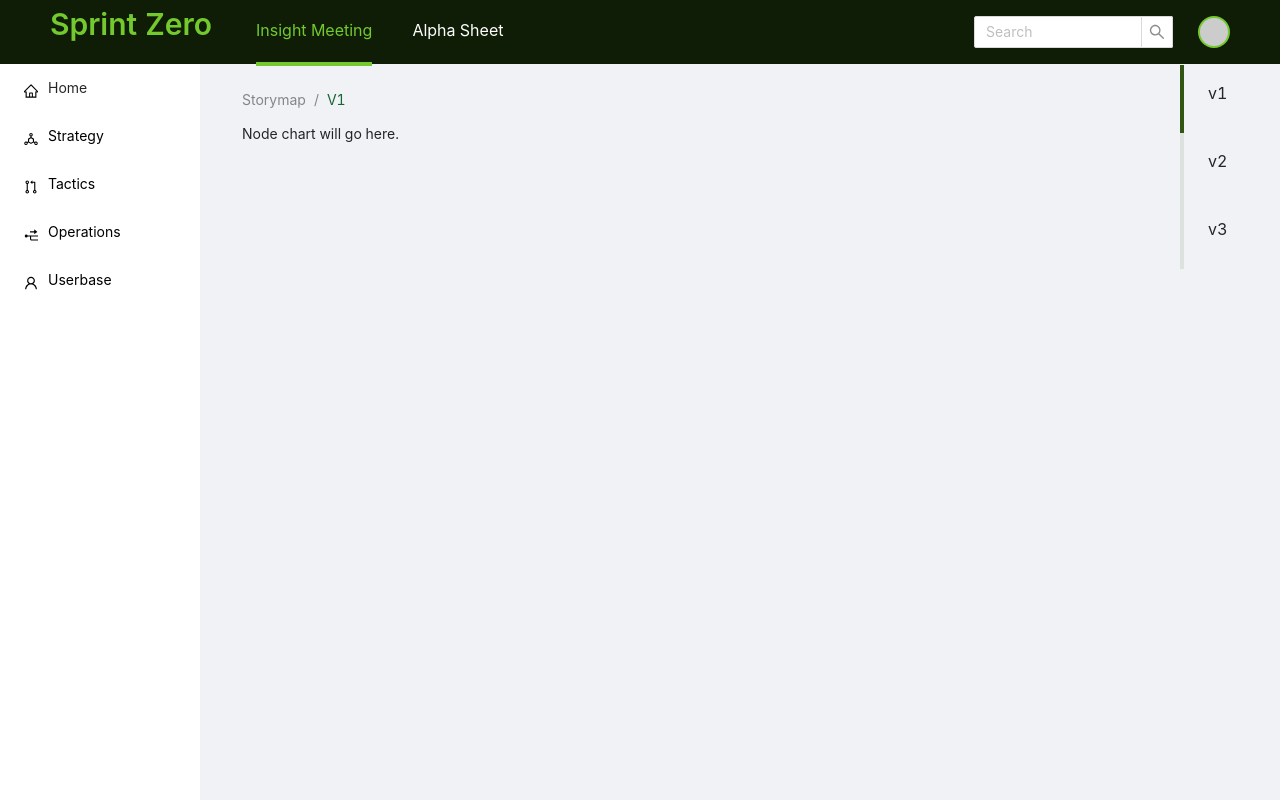
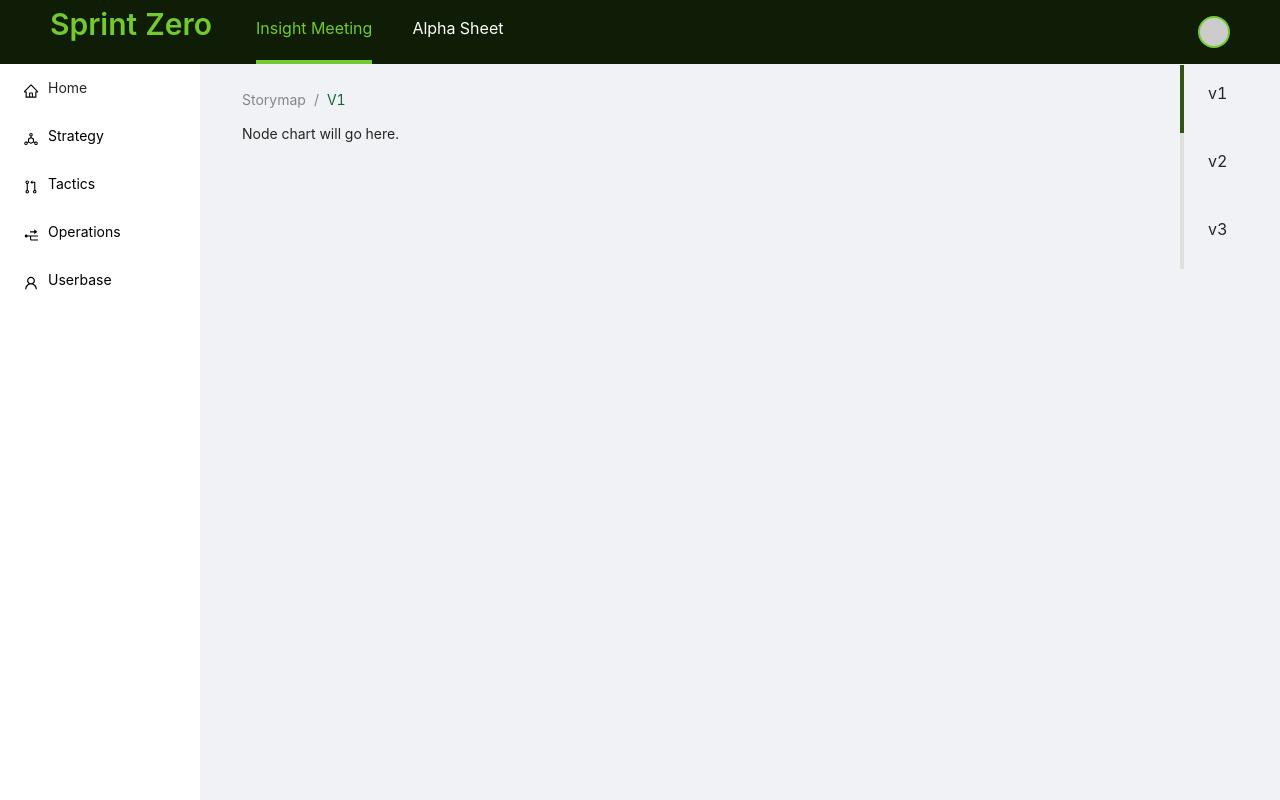
Before and after one commit to Relentless-Persistence/SprintZero, a Next.js app: page / in a window 1280 px wide. Built offline with nearby package versions, Linux system fonts and the light colour scheme; no server answers; a web font is replaced by a local one.

Commit message:
Fixed header

```diff
--- a/components/Dashboard/Header.js
+++ b/components/Dashboard/Header.js
@@ -47,7 +47,7 @@ const AppHeader = ({ onChangeProduct }) => {
         <Title level={2} className="dashboard-logo m-0">
           Sprint Zero
         </Title>
-        <div className="flex items-center ml-11">
+        <div className="flex items-center ml-11 mb-1">
           {products.map((item, i) => (
             <HeaderMenu
               key={i}
@@ -61,13 +61,13 @@ const AppHeader = ({ onChangeProduct }) => {
         </div>
       </div>
       <div className="flex items-center">
-        <Search
+        {/* <Search
           placeholder="Search"
           allowClear
           className="mr-6 border-none focus:outline-none outline-none"
           // onSearch={onSearch}
           style={{ width: 200 }}
-        />
+        /> */}
         {/* <MessageFilled
                     style={ { color: "#73c92d", width: "24px" } }
                     className="mr-6"
@@ -87,10 +87,12 @@ const AppHeader = ({ onChangeProduct }) => {
         closable={false}
         extra={
           <Space>
-            <CloseOutlined
-              style={{ width: "10px", height: "10px" }}
-              onClick={() => setSettingsMenuDrawer(false)}
-            />
+            <div className="h-full flex items-center">
+              <CloseOutlined
+                style={{ width: "10px", height: "10px" }}
+                onClick={() => setSettingsMenuDrawer(false)}
+              />
+            </div>
           </Space>
         }
       >
```
Also changed, not shown: firebase.json, 22 other files (tests, documents, lock files or other folders).
